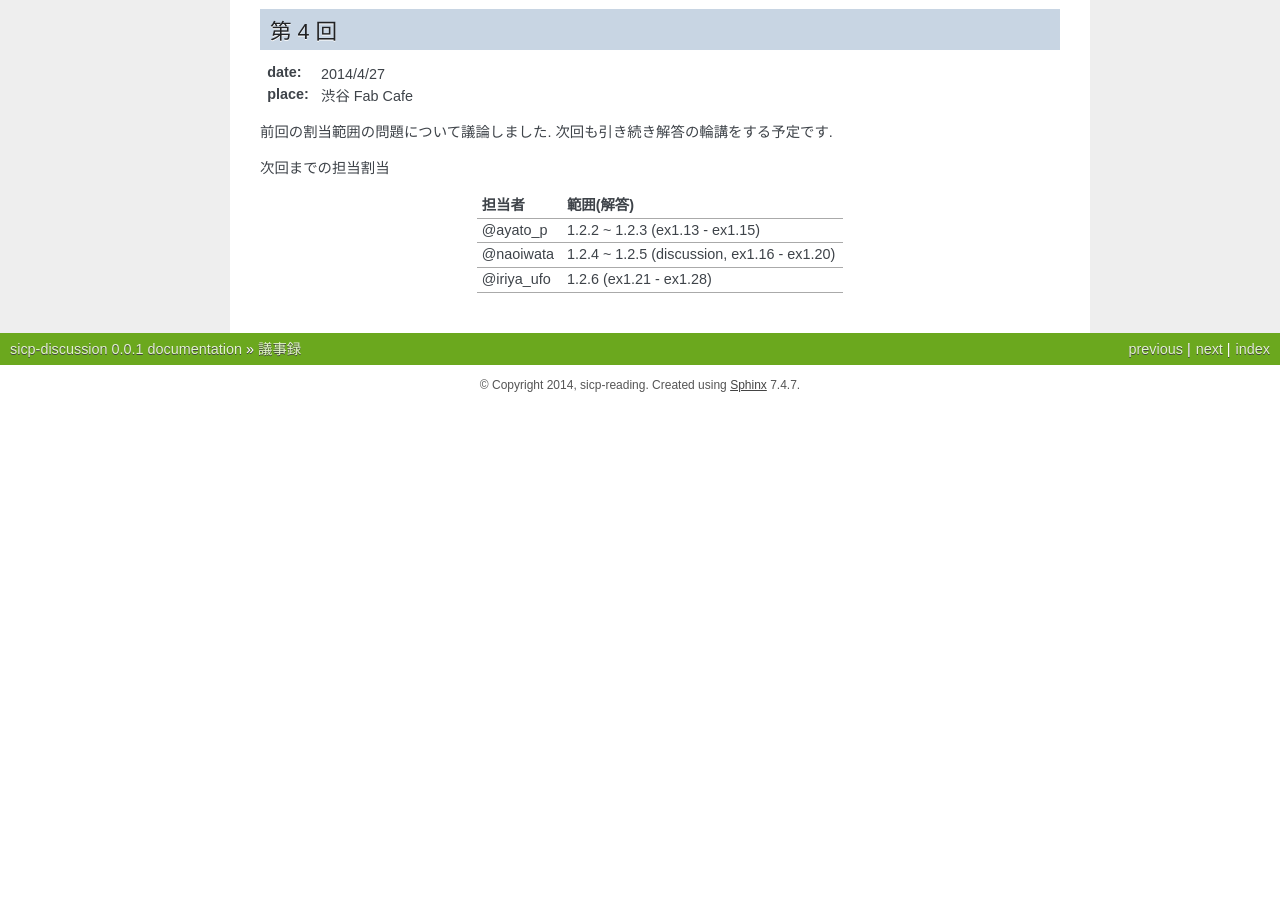
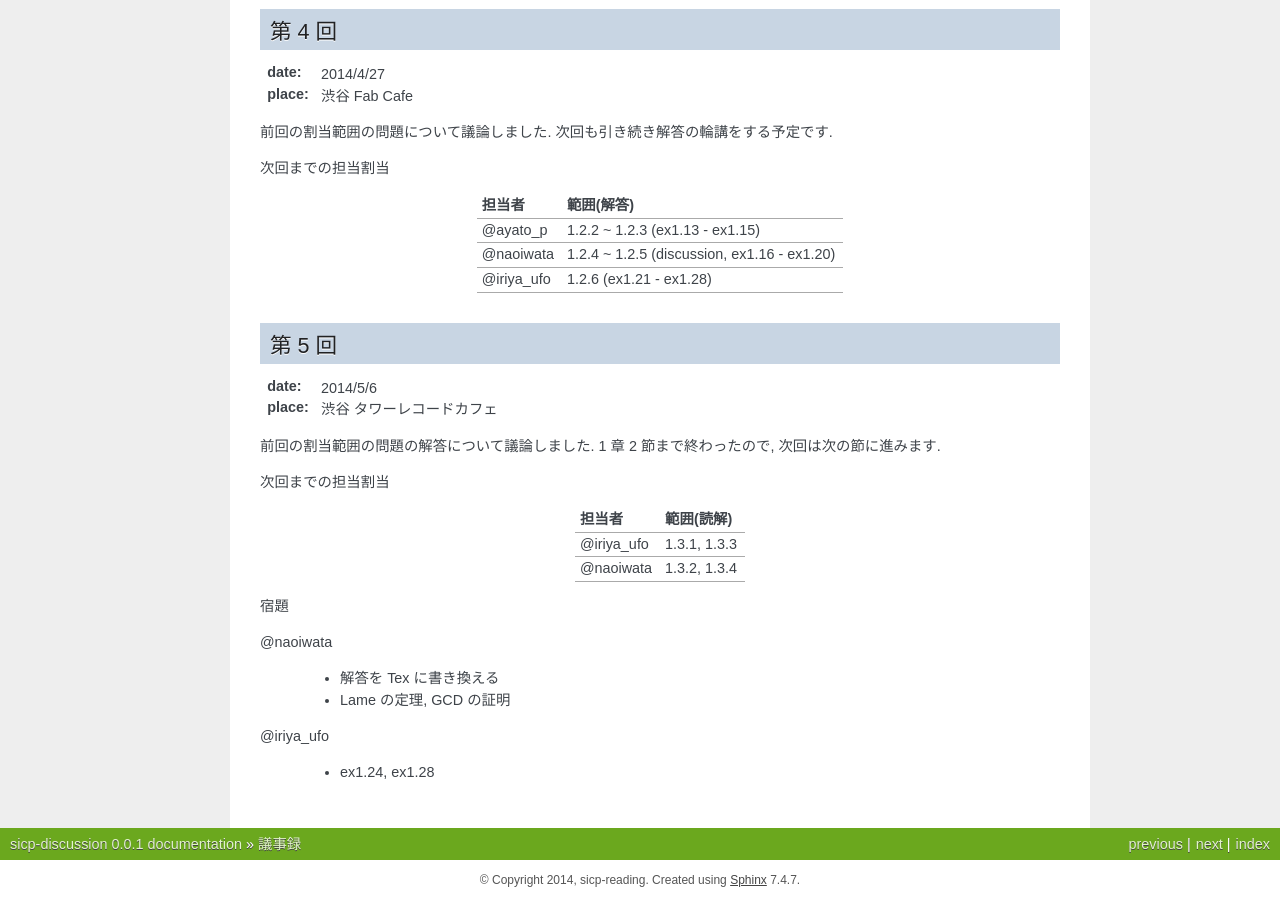
Before and after one commit to sicp-reading/sicp-discussion, a Sphinx documentation site: the page built from source/histories.rst, in a window 1280 px wide and 900 px high, scrolled down 993 px. Built offline with Sphinx 7.4.7, drawn with Linux system fonts in a browser that asks for light colours; before the commit the page ends 1398 px from its top, so only the background shows below that.

Commit message:
Add a resume on May, 6th

```diff
--- a/source/histories.rst
+++ b/source/histories.rst
@@ -73,3 +73,31 @@ Github の運用ルールや進め方について決めました.
 @naoiwata        1.2.4 ~ 1.2.5 (discussion, ex1.16 - ex1.20)
 @iriya_ufo       1.2.6 (ex1.21 - ex1.28)
 ===============  ===============
+
+第 5 回
+========
+
+:date: 2014/5/6
+:place: 渋谷 タワーレコードカフェ
+
+前回の割当範囲の問題の解答について議論しました. 1 章 2 節まで終わったので, 次回は次の節に進みます.
+
+次回までの担当割当
+
+===============  ===============
+担当者           範囲(読解)
+===============  ===============
+@iriya_ufo       1.3.1, 1.3.3
+@naoiwata        1.3.2, 1.3.4
+===============  ===============
+
+宿題
+
+@naoiwata
+
+   - 解答を Tex に書き換える
+   - Lame の定理, GCD の証明
+
+@iriya_ufo
+
+   - ex1.24, ex1.28
```
